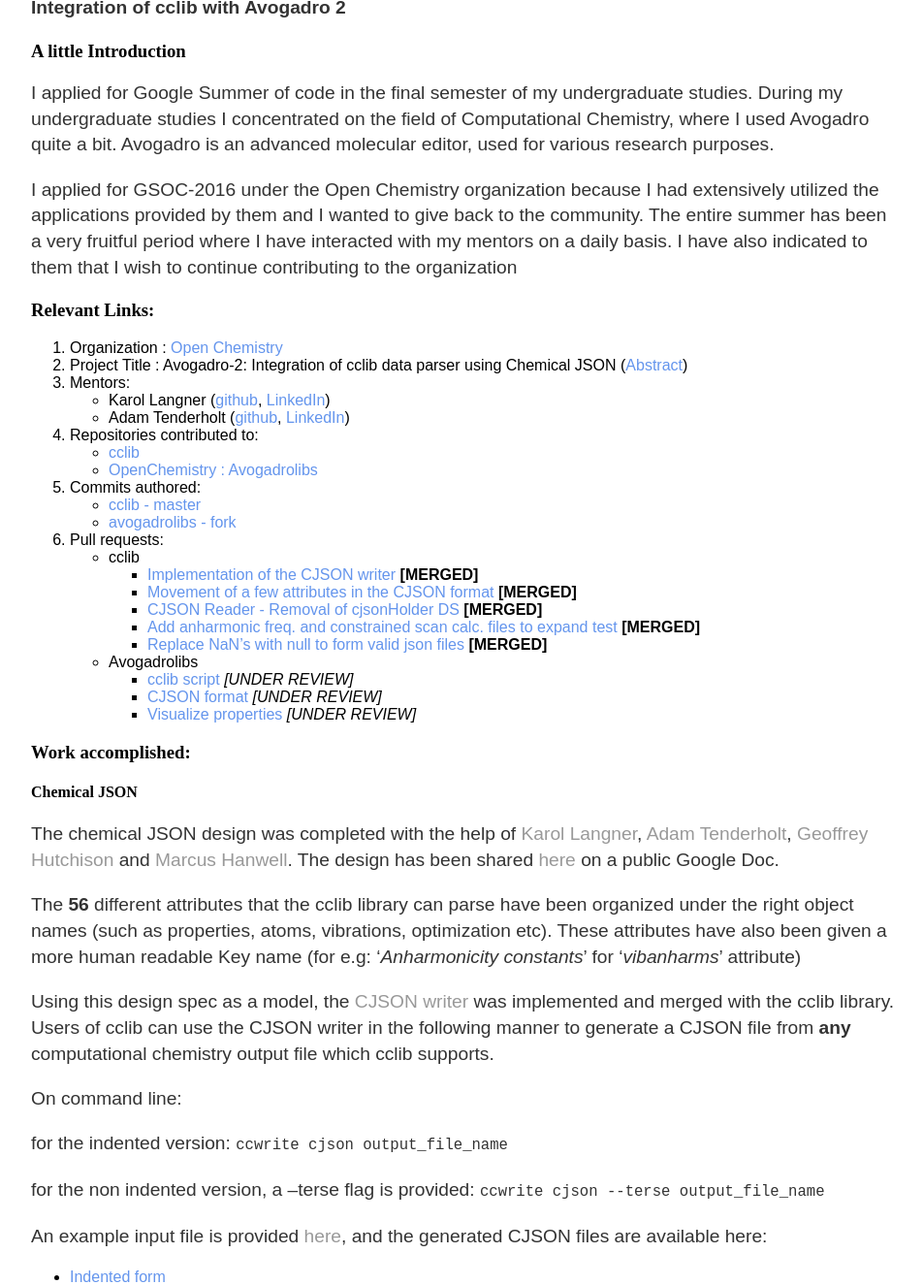
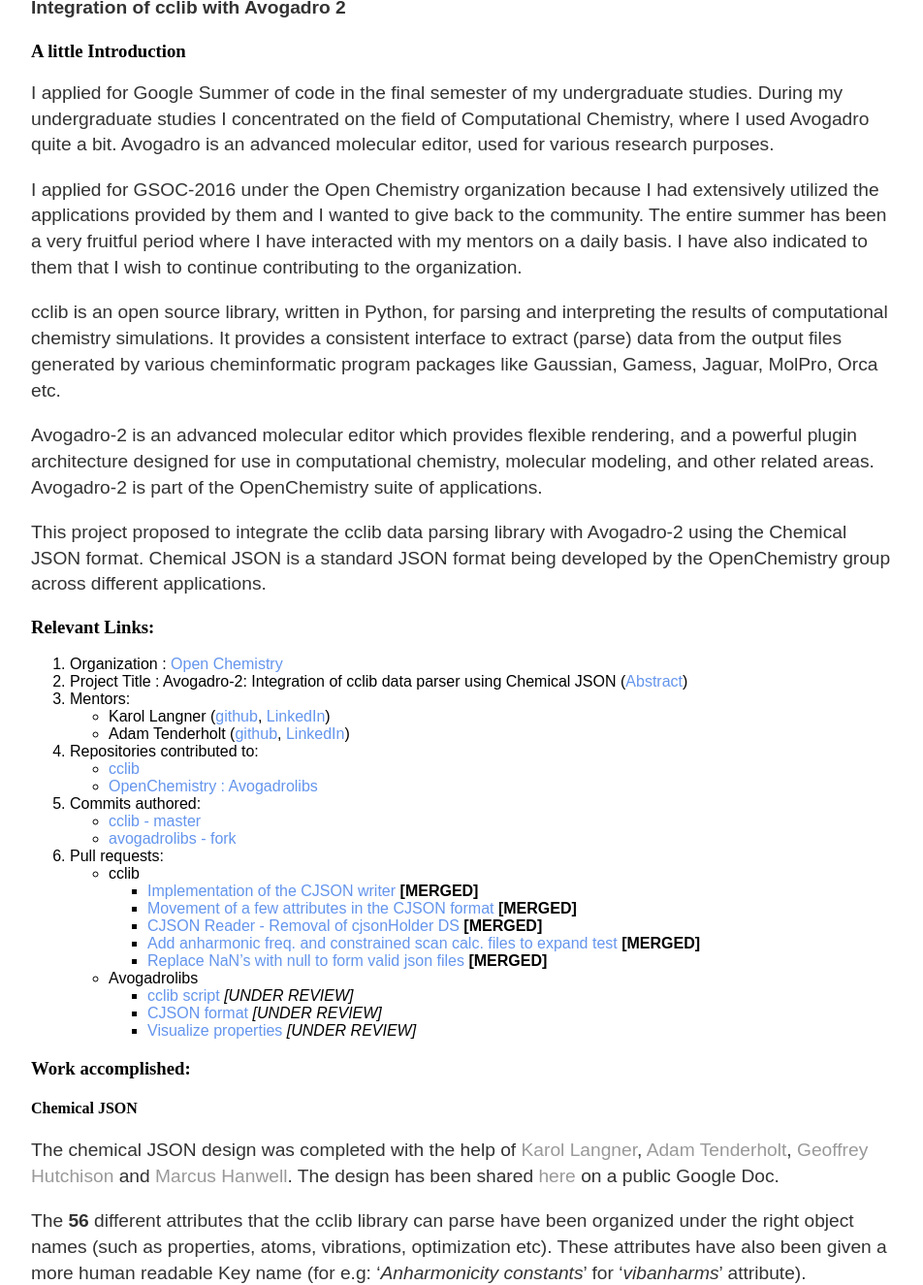
Before and after one commit to Schamnad/schamnad.github.io, a Jekyll site: the page built from _posts/2016/2016-08-21-gsoc-2016-summary.markdown, in a window 1280 px wide and 1400 px high, scrolled down 500 px, cut to the strip 75-1400 px from the top of the window. Shown: the whole strip at 97% size, without its empty margins (160-1112 px from the left). Built offline with Jekyll 4.4.1, drawn with Linux system fonts in a browser that asks for light colours.

Commit message:
Move the cjson input and output to _includes + expand on intro

```diff
--- a/_posts/2016/2016-08-21-gsoc-2016-summary.markdown
+++ b/_posts/2016/2016-08-21-gsoc-2016-summary.markdown
@@ -10,7 +10,14 @@
 ### A little Introduction
 I applied for Google Summer of code in the final semester of my undergraduate studies. During my undergraduate studies I concentrated on the field of Computational Chemistry, where I used Avogadro quite a bit. Avogadro is an advanced molecular editor, used for various research purposes.
 
-I applied for GSOC-2016 under the Open Chemistry organization because I had extensively utilized the applications provided by them and I wanted to give back to the community. The entire summer has been a very fruitful period where I have interacted with my mentors on a daily basis. I have also indicated to them that I wish to continue contributing to the organization
+I applied for GSOC-2016 under the Open Chemistry organization because I had extensively utilized the applications provided by them and I wanted to give back to the community. The entire summer has been a very fruitful period where I have interacted with my mentors on a daily basis. I have also indicated to them that I wish to continue contributing to the organization.
+
+
+cclib is an open source library, written in Python, for parsing and interpreting the results of computational chemistry simulations. It provides a consistent interface to extract (parse) data from the output files generated by various cheminformatic program packages like Gaussian, Gamess, Jaguar, MolPro, Orca etc.
+
+Avogadro-2 is an advanced molecular editor which provides flexible rendering, and a powerful plugin architecture designed for use in computational chemistry, molecular modeling, and other related areas. Avogadro-2 is part of the OpenChemistry suite of applications.
+
+This project proposed to integrate the cclib data parsing library with Avogadro-2 using the Chemical JSON format. Chemical JSON is a standard JSON format being developed by the OpenChemistry group across different applications.
 
 ### Relevant Links:
 
@@ -48,7 +55,7 @@
 #### Chemical JSON
 The chemical JSON design was completed with the help of [Karol Langner](https://github.com/langner), [Adam Tenderholt](https://github.com/ATenderholt), [Geoffrey Hutchison](https://github.com/ghutchis) and [Marcus Hanwell](https://github.com/cryos). The design has been shared [here](https://docs.google.com/document/d/1_RYFXzhxHK525id0A930Pa1y38Ui2X5GgtAo68iE5Oc/edit?usp=sharing) on a public Google Doc.
 
-The **56** different attributes that the cclib library can parse have been organized under the right object names (such as properties, atoms, vibrations, optimization etc). These attributes have also been given a more human readable Key name (for e.g: '_Anharmonicity constants_' for '_vibanharms_' attribute)
+The **56** different attributes that the cclib library can parse have been organized under the right object names (such as properties, atoms, vibrations, optimization etc). These attributes have also been given a more human readable Key name (for e.g: '_Anharmonicity constants_' for '_vibanharms_' attribute).
 
 Using this design spec as a model, the [CJSON writer](https://github.com/cclib/cclib/blob/master/src/cclib/io/cjsonwriter.py) was implemented and merged with the cclib library. Users of cclib can use the CJSON writer in the following manner to generate a CJSON file from **any** computational chemistry output file which cclib supports.
 
@@ -59,10 +66,10 @@
 for the non indented version, a --terse flag is provided:
 `ccwrite cjson --terse output_file_name`
 
-An example input file is provided [here](https://drive.google.com/file/d/0B07sfcCrfAN5SUpleEY4aGdkUkE/view?usp=sharing), and the generated CJSON files are available here:
+An example input file is provided [here](https://raw.githubusercontent.com/Schamnad/schamnad.github.io/master/_includes/dvb_sp_un.out), and the generated CJSON files are available here:
 
-- [Indented form](https://drive.google.com/open?id=0B07sfcCrfAN5RTRLNXRGTF9mazg)
-- [Terse form](https://drive.google.com/open?id=0B07sfcCrfAN5eDJEWWhLMjBMMVE)
+- [Indented form](https://raw.githubusercontent.com/Schamnad/schamnad.github.io/master/_includes/dvb_sp_un-indented.cjson)
+- [Terse form](https://raw.githubusercontent.com/Schamnad/schamnad.github.io/master/_includes/dvb_sp_un.cjson)
 
 Similarly a [CJSON reader](https://github.com/cclib/cclib/blob/master/src/cclib/io/cjsonreader.py) was implemented and merged with the parent repository. Using the _cjsonreader_ a user can parse any of the 56 attributes that cclib supports by the following command:
 
```
Also changed, not shown: 3 other files.
